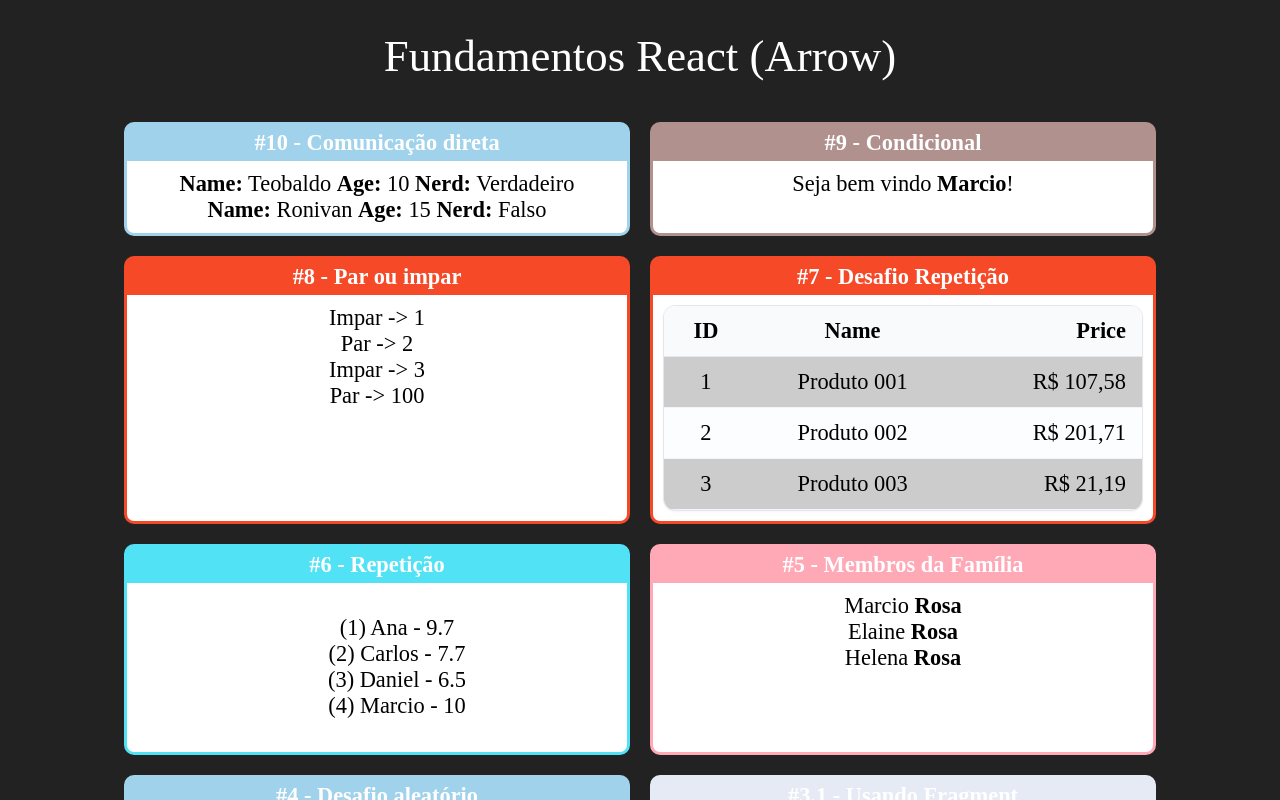
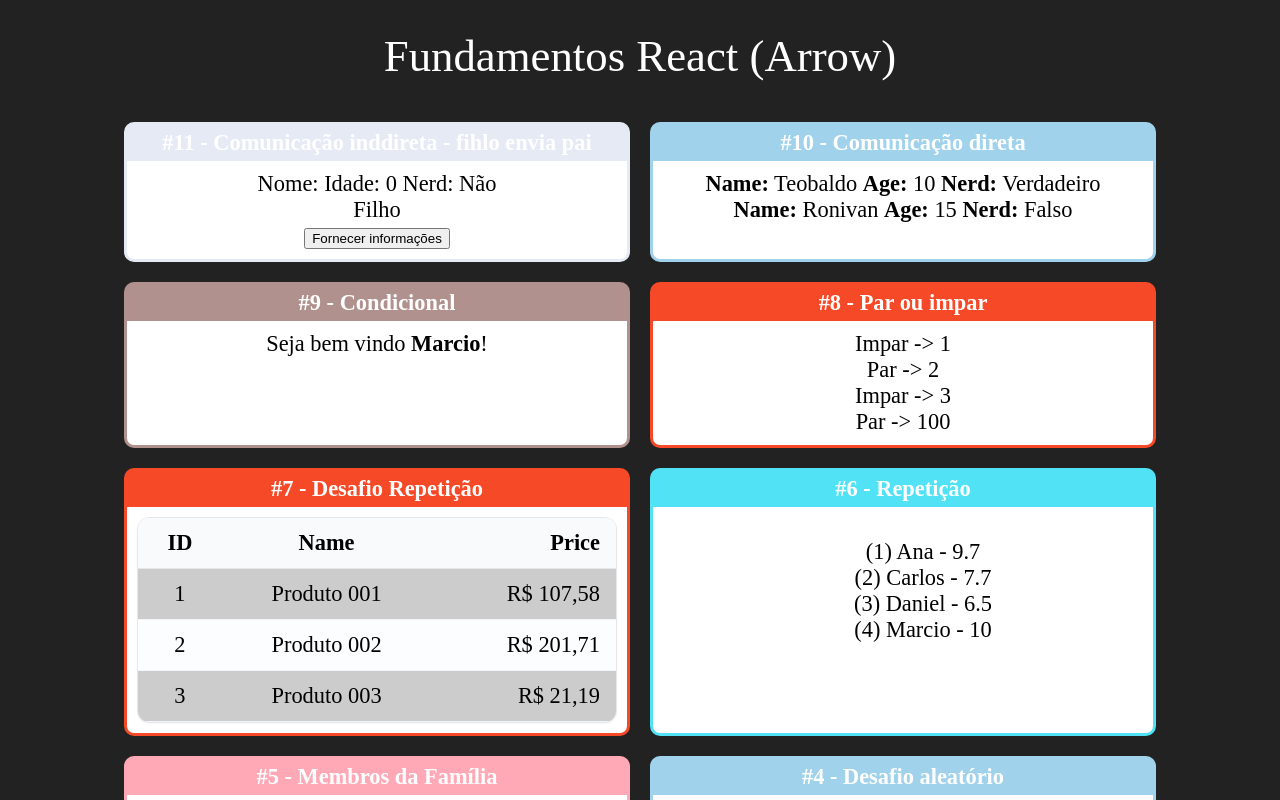
Before and after one commit to MarcioDeAlmeidaRosa/curso-react-redux, a React (Create React App) app in the folder fundamentos-react/: page / in a window 1280 px wide. Shown: the top 800 px of the page. Built offline with nearby package versions, Linux system fonts and the light colour scheme.

Commit message:
36. Comunicação Indireta - comunicação indireta, onde o filho passa informação para o pai

```diff
--- a/fundamentos-react/src/App.jsx
+++ b/fundamentos-react/src/App.jsx
@@ -14,12 +14,17 @@ import ProductsTable from "./components/repetition/ProductsTable";
 import EvenOrOdd from "./components/conditional/EvenOrOdd";
 import UserInfo from "./components/conditional/UserInfo";
 import DirectFather from './components/communication/Direct/DirectFather';
+import IndirectFather from './components/communication/Indirect/IndirectFather' ;
 
 export default () => (
   <div className="App">
     <h1>Fundamentos React (Arrow)</h1>
 
     <div className="Cards">
+      <Cards title="#11 - Comunicação inddireta - fihlo envia pai" color="#e5eaf5">
+        <IndirectFather  />
+      </Cards>
+
       <Cards title="#10 - Comunicação direta" color="#a0d2eb">
         <DirectFather user={{ name: "Marcio" }} />
       </Cards>
--- /dev/null
+++ b/fundamentos-react/src/components/communication/Indirect/IndirectChildren.jsx
@@ -0,0 +1,13 @@
+import React from "react";
+
+export default (props) => {
+  const { clickHere } = props;
+  return (
+    <div>
+      <div>Filho</div>
+      <button onClick={_ => { clickHere("Marcio", 41, true) }} >
+        Fornecer informações
+      </button>
+    </div>
+  );
+};
--- /dev/null
+++ b/fundamentos-react/src/components/communication/Indirect/IndirectFather.jsx
@@ -0,0 +1,22 @@
+import React from "react";
+import IndirectChildren from "./IndirectChildren";
+
+export default (props) => {
+  let _name = "";
+  let _age = 0;
+  let _nerd = false;
+  function receiveInformation(name, age, nerd) {
+    console.log(name, age, nerd);
+    _name = name;
+    _age = age;
+    _nerd = nerd;
+  }
+  return (
+    <div>
+      <span>Nome: {_name} </span>
+      <span>Idade: {_age} </span>
+      <span>Nerd: {_nerd ? "Sim" : "Não"}</span>
+      <IndirectChildren clickHere={receiveInformation} />
+    </div>
+  );
+};
```
